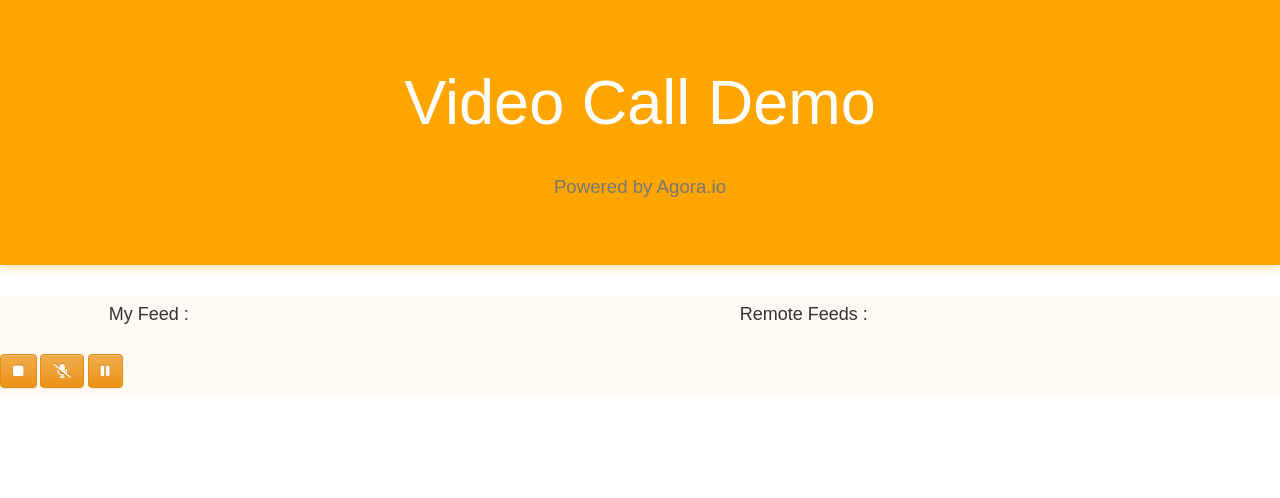
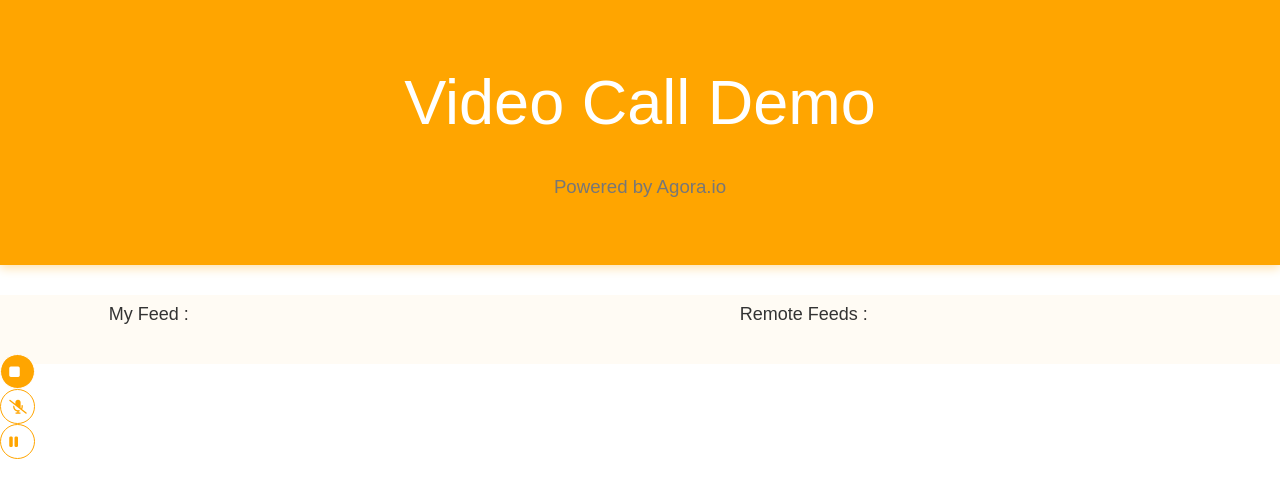
Before and after one commit to Sayan-dev/Mulakaat-Web, a plain HTML site: page index.html in a window 1280 px wide. Drawn offline with nearby package versions, Linux system fonts and the light colour scheme; no server answers.

Commit message:
ui changes

```diff
--- a/index.html
+++ b/index.html
@@ -28,21 +28,23 @@
 <div class='overAll'>
     <div class="row">
 
-    <div class="col-sm-12 col-md-3">
+    <div class="col-sm-12 col-md-3 my-feed">
     <h4>My Feed :</h4></br>
 
+    <div class='buttons'>
+        <div class="finish video "><i class="fas fa-stop stop"></i></div>
+        <div class="mic_on video "><i class="fas fa-microphone-slash mic-on"></i></div>
+        <div class="play_on video"><i class="fas fa-pause play"></i></div>
+    </div>
 
-    <button type="button" class="finish video btn btn-warning"><i class="fas fa-stop"></i></button>
-    <button type="button" class="mic video btn btn-warning"><i class="fas fa-microphone-slash mic-on"></i></button>
-    <button type="button" class="toggle video btn btn-warning"><i class="fas fa-pause pause"></i></button>
-        <div id="me" class="meToo"></div>
+    <div id="me" class="meToo"></div>
 
 
     </div>
     <div class="col-sm-12 col-md-9">
 
         <h4>Remote Feeds :</h4>
-        <div class="container">
+
 
                 <div id="remote-container" class='row'>
 
@@ -52,7 +54,7 @@
 
 
 
-        </div>
+
         <div id="canvas-container">
 
         </div>
--- a/scripts/script.js
+++ b/scripts/script.js
@@ -48,7 +48,7 @@ function removeVideoStream (evt) {
     let stream = evt.stream;
     stream.stop();
     let remDiv=document.getElementById(stream.getId());
-    remDiv.parentNode.removeChild(remDiv);
+    remDiv.removeChild(remDiv);
     console.log("Remote stream is removed " + stream.getId());
 }
 
@@ -146,10 +146,13 @@ const toggleMute=(event)=>{
     if(event.target.className==="fas fa-microphone-slash mic-on"){
             localStream.disableAudio()
 
-            document.querySelector(".mic-on").className="fas fa-microphone mic-off"
+            document.querySelector(".mic_on").className="mic_off video";
+            document.querySelector(".mic-on").className="fas fa-microphone-slash mic-off";
+
 
     }else{
-        document.querySelector(".mic-off").className="fas fa-microphone-slash mic-on"
+        document.querySelector(".mic_off").className="mic_on video";
+        document.querySelector(".mic-off").className="fas fa-microphone-slash mic-on";
         localStream.enableAudio()
 
 
@@ -161,13 +164,16 @@ const toggleMute=(event)=>{
 }
 const togglePause=(event)=>{
     //console.log(event.target.className)
-    if(event.target.className==="fas fa-pause pause"){
+    if(event.target.className==="fas fa-pause play"){
             localStream.disableVideo()
 
-            document.querySelector(".pause").className="fas fa-play play"
+            document.querySelector(".play_on").className="play_off video";
+            document.querySelector(".play").className="fas fa-play pause";
+
 
     }else{
-        document.querySelector(".play").className="fas fa-pause pause"
+        document.querySelector(".play_off").className="play_on video";
+        document.querySelector(".pause").className="fas fa-pause play";
         localStream.enableVideo()
 
 
@@ -177,11 +183,11 @@ const togglePause=(event)=>{
     // })
 
 }
-document.querySelector(".mic").addEventListener('click',(event)=>{
+document.querySelector(".mic_on").addEventListener('click',(event)=>{
     toggleMute(event)
 
 })
-document.querySelector(".toggle").addEventListener('click',(event)=>{
+document.querySelector(".play_on").addEventListener('click',(event)=>{
     togglePause(event)
 
 })
--- a/styles/style.css
+++ b/styles/style.css
@@ -24,7 +24,7 @@ h1,h4{
 
 #me{
     position: relative;
-    width: 80%;
+    width: 90%;
     margin: 10px auto;
     display: block;
 }
@@ -42,3 +42,42 @@ h1,h4{
 #canvas-container{
     display:none;
 }
+.buttons{
+    position: absolute;
+    z-index: 100;
+    float:left;
+}
+.finish,.mic_on,.play_on{
+    border:1px solid orange;
+    height:35px;
+    width:35px;
+    border-radius: 50%;
+    background-color: white;
+    transition: 0.5s ease;
+}
+.stop,.mic-on,.play{
+    color:orange;
+    position: relative;
+    left:25%;
+    top:40%;
+    transform: translateY(-50%);
+    transition: 0.5s ease;
+
+
+}
+.finish,.mic_off,.play_off{
+    border:1px solid white;
+    height:35px;
+    width:35px;
+    border-radius: 50%;
+    background-color: orange;
+}
+.stop,.mic-off,.pause{
+    color:white;
+
+    position: relative;
+    left:25%;
+    top:40%;
+    transform: translateY(-50%);
+    transition: 0.5s ease;
+}
```
